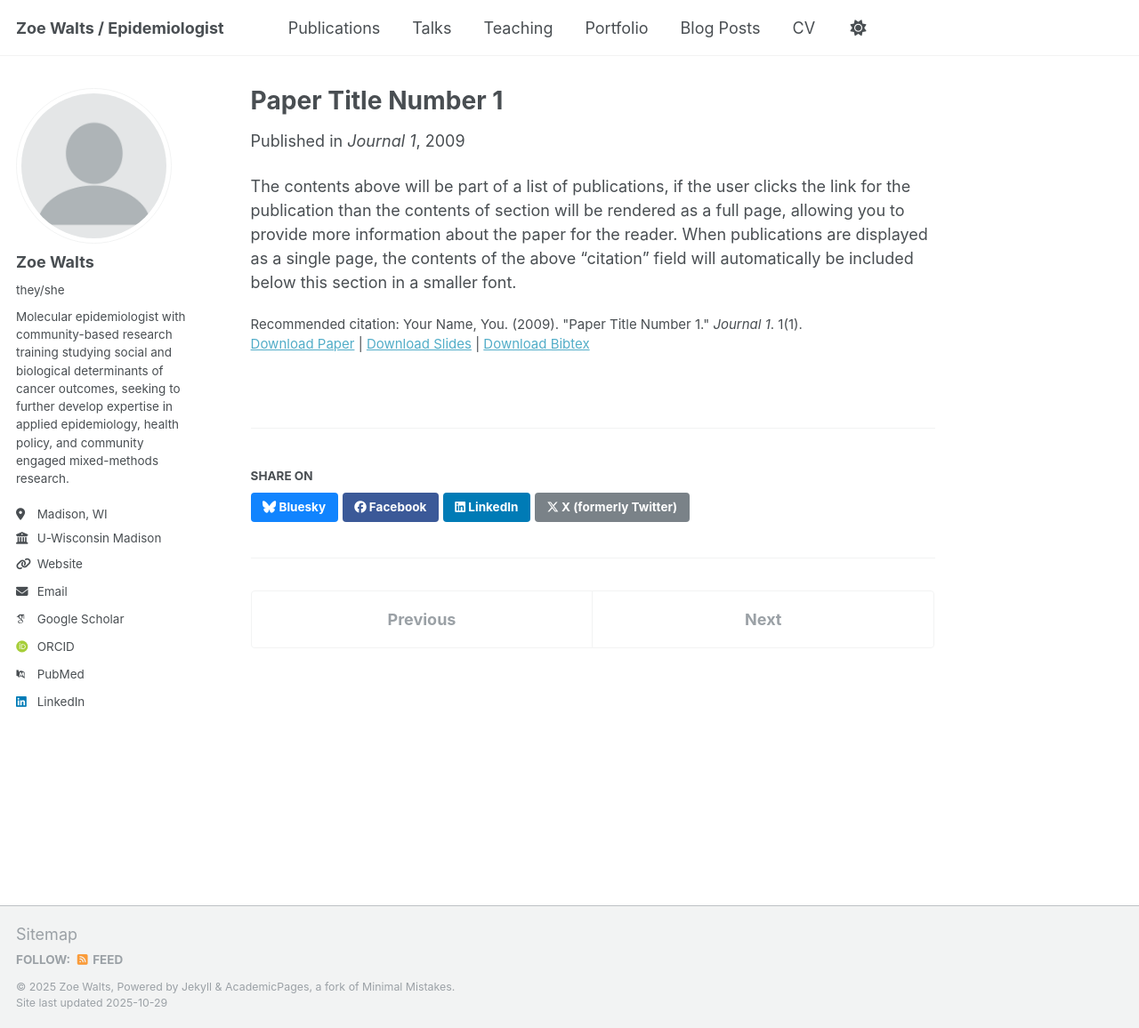
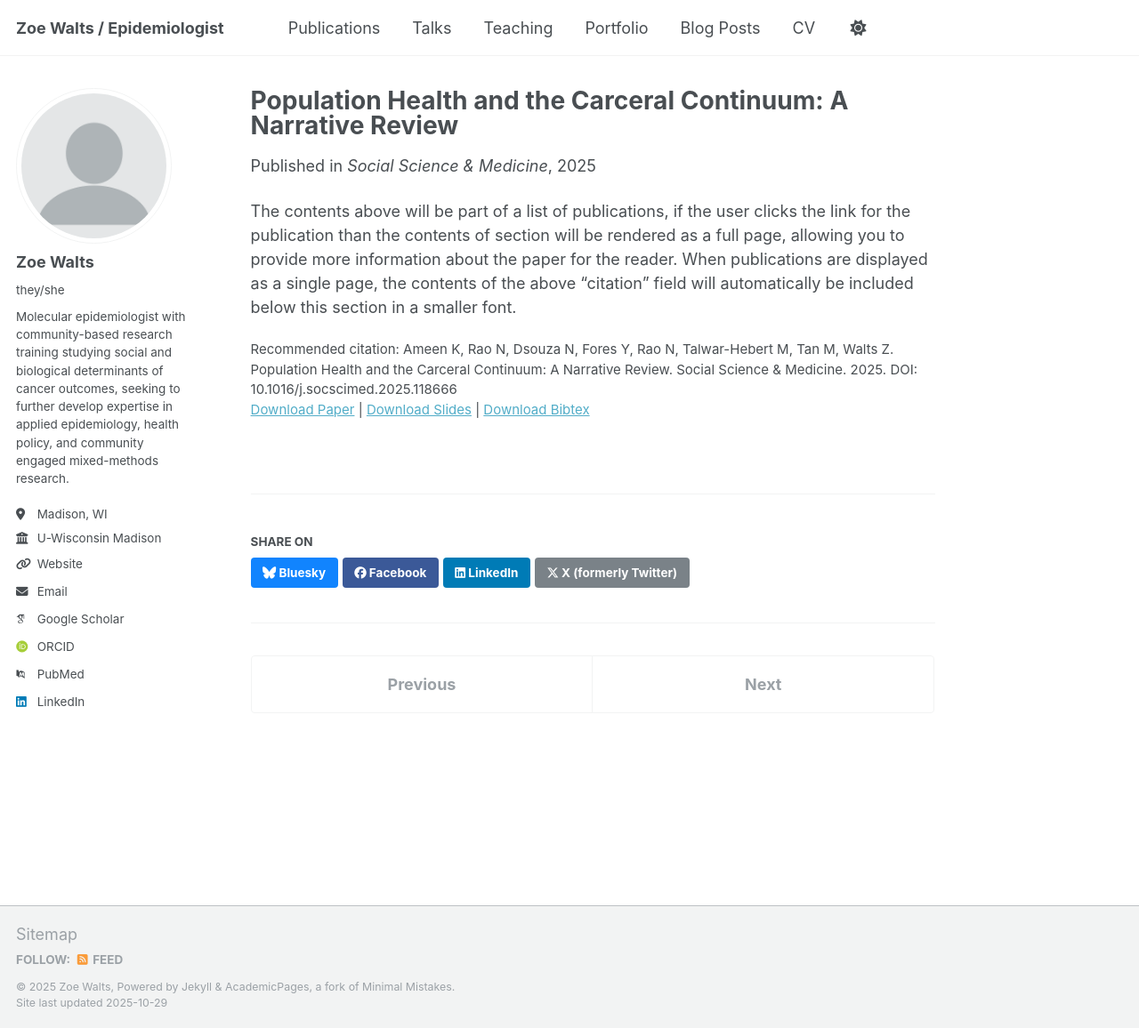
Before and after one commit to Z-Walts/z-walts.github.io, a Jekyll site: the page built from _publications/2009-10-01-paper-title-number-1.md, in a window 1280 px wide and 1156 px high. Shown: the whole window at 89% size. Built offline with Jekyll 4.4.1, drawn with Linux system fonts in a browser that asks for light colours; some web fonts are replaced.

Commit message:
Update 2009-10-01-paper-title-number-1.md

```diff
--- a/_publications/2009-10-01-paper-title-number-1.md
+++ b/_publications/2009-10-01-paper-title-number-1.md
@@ -1,14 +1,14 @@
 ---
-title: "Paper Title Number 1"
+title: "Population Health and the Carceral Continuum: A Narrative Review"
 collection: publications
 category: manuscripts
 permalink: /publication/2009-10-01-paper-title-number-1
-excerpt: 'This paper is about the number 1. The number 2 is left for future work.'
-date: 2009-10-01
-venue: 'Journal 1'
+excerpt: 'Carceral logics, such as punishment & surveillance, permeate social systems. These include migration, state benefits distribution, public education, and more. We review the literature examining carcerality as a community health exposure'
+date: 2025-10-22
+venue: 'Social Science & Medicine'
 slidesurl: 'http://academicpages.github.io/files/slides1.pdf'
 paperurl: 'http://academicpages.github.io/files/paper1.pdf'
 bibtexurl: 'http://academicpages.github.io/files/bibtex1.bib'
-citation: 'Your Name, You. (2009). &quot;Paper Title Number 1.&quot; <i>Journal 1</i>. 1(1).'
+citation: 'Ameen K, Rao N, Dsouza N, Fores Y, Rao N, Talwar-Hebert M, Tan M, Walts Z. Population Health and the Carceral Continuum: A Narrative Review. Social Science & Medicine. 2025. DOI: 10.1016/j.socscimed.2025.118666'
 ---
 The contents above will be part of a list of publications, if the user clicks the link for the publication than the contents of section will be rendered as a full page, allowing you to provide more information about the paper for the reader. When publications are displayed as a single page, the contents of the above "citation" field will automatically be included below this section in a smaller font.
```
